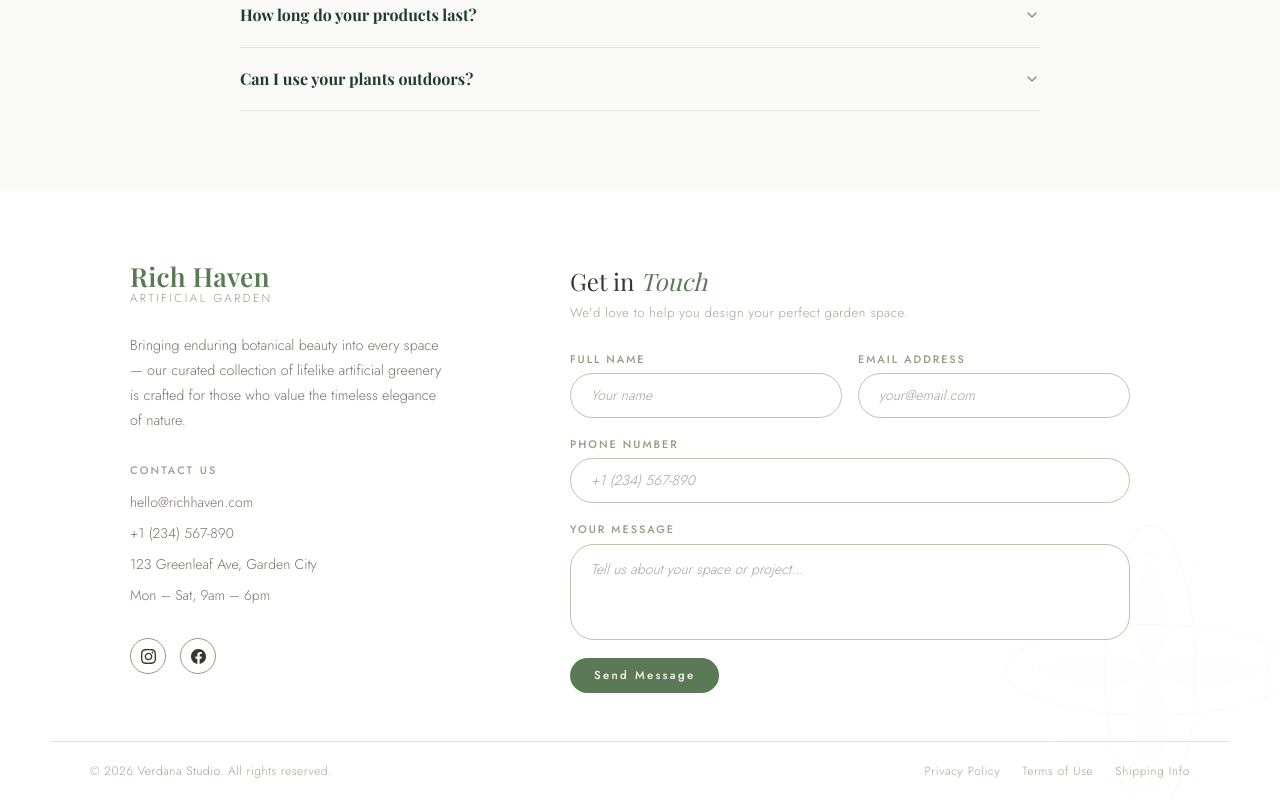
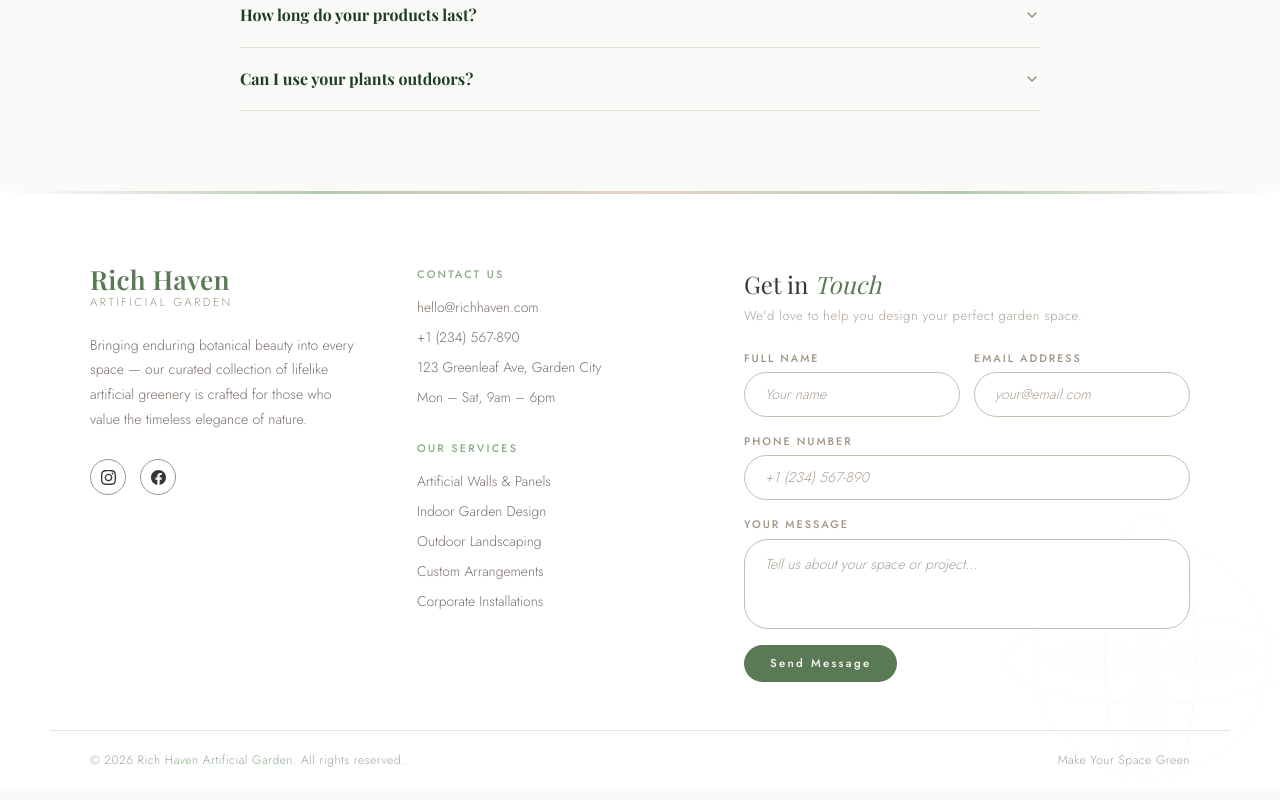
Before and after one commit to alexismierah/practice, a Next.js app in the folder rhe/: page / in a window 1280 px wide. Shown: the part 3218-4018 px from the top of the page. Built offline with nearby package versions, Linux system fonts and the light colour scheme; a web font is replaced by a local one.

Commit message:
Update Footer.tsx

```diff
--- a/rhe/src/components/Footer.tsx
+++ b/rhe/src/components/Footer.tsx
@@ -9,7 +9,7 @@ export default function Footer() {
     phone: "",
     message: "",
   });
-  const [submitted, setSubmitted] = useState(false);
+  const [btnSent, setBtnSent] = useState(false);
 
   const handleChange = (
     e: React.ChangeEvent<HTMLInputElement | HTMLTextAreaElement>
@@ -19,9 +19,9 @@ export default function Footer() {
 
   const handleSubmit = (e: React.FormEvent) => {
     e.preventDefault();
-    setSubmitted(true);
-    setTimeout(() => setSubmitted(false), 4000);
     setFormData({ name: "", email: "", phone: "", message: "" });
+    setBtnSent(true);
+    setTimeout(() => setBtnSent(false), 3000);
   };
 
   return (
@@ -51,7 +51,6 @@ export default function Footer() {
           overflow: hidden;
         }
 
-        /* ─── Decorative botanical SVG watermark ─── */
         .footer-bg-botanical {
           position: absolute;
           inset: 0;
@@ -63,13 +62,12 @@ export default function Footer() {
           background-repeat: no-repeat;
         }
 
-        /* ─── Top divider ─── */
         .footer-divider-top {
           height: 3px;
           background: linear-gradient(90deg, transparent, var(--sage-light), var(--blush), var(--sage-light), transparent);
         }
 
-        /* ─── Main layout ─── */
+        /* ─── 3-column layout ─── */
         .footer-inner {
           position: relative;
           z-index: 1;
@@ -77,37 +75,38 @@ export default function Footer() {
           margin: 0 auto;
           padding: 72px 40px 48px;
           display: grid;
-          grid-template-columns: 1fr 1.55fr;
-          gap: 80px;
+          grid-template-columns: 1fr 1fr 1.4fr;
+          gap: 60px;
           align-items: start;
         }
 
-        @media (max-width: 860px) {
+        @media (max-width: 960px) {
           .footer-inner {
-            grid-template-columns: 1fr;
-            gap: 56px;
+            grid-template-columns: 1fr 1fr;
+            gap: 48px;
             padding: 56px 24px 40px;
+          }
+          .footer-form-wrap {
+            grid-column: 1 / -1;
+            padding: 0 !important;
           }
         }
 
-        /* ─── Left column ─── */
+        @media (max-width: 600px) {
+          .footer-inner {
+            grid-template-columns: 1fr;
+            gap: 40px;
+          }
+          .footer-form-wrap {
+            grid-column: unset;
+          }
+        }
+
+        /* ─── Left column: Brand ─── */
         .footer-brand {
           display: flex;
           flex-direction: column;
-          gap: 28px;
-          padding-left: 40px;
-        }
-
-        .footer-logo {
-          display: flex;
-          align-items: center;
-          gap: 14px;
-        }
-
-        .footer-logo-icon {
-          width: 48px;
-          height: 48px;
-          flex-shrink: 0;
+          gap: 24px;
         }
 
         .footer-logo-text {
@@ -130,48 +129,16 @@ export default function Footer() {
           letter-spacing: 0.22em;
           text-transform: uppercase;
           color: var(--stone-mid);
-          margin-top: 4px;
+          margin-top: 5px;
         }
 
         .footer-desc {
-          font-size: 0.9rem;
+          font-size: 0.88rem;
           line-height: 1.75;
           color: var(--text-soft);
           font-weight: 300;
-          max-width: 320px;
         }
 
-        /* ─── Nav links ─── */
-        .footer-nav {
-          display: flex;
-          flex-direction: column;
-          gap: 10px;
-        }
-
-        .footer-nav-label {
-          font-size: 0.68rem;
-          font-weight: 500;
-          letter-spacing: 0.2em;
-          text-transform: uppercase;
-          color: var(--sage);
-          margin-bottom: 4px;
-        }
-
-        .footer-nav a {
-          font-size: 0.88rem;
-          color: var(--text-soft);
-          text-decoration: none;
-          transition: color 0.2s;
-          font-weight: 300;
-          display: inline-flex;
-          align-items: center;
-        }
-
-        .footer-nav a:hover {
-          color: var(--moss);
-        }
-
-        /* ─── Social ─── */
         .footer-socials {
           display: flex;
           gap: 14px;
@@ -206,9 +173,46 @@ export default function Footer() {
           fill: currentColor;
         }
 
-        /* ─── Right column — Contact form (floating, no container) ─── */
+        /* ─── Center column: Contact + Services ─── */
+        .footer-middle {
+          display: flex;
+          flex-direction: column;
+          gap: 32px;
+        }
+
+        .footer-nav {
+          display: flex;
+          flex-direction: column;
+          gap: 9px;
+        }
+
+        .footer-nav-label {
+          font-size: 0.68rem;
+          font-weight: 500;
+          letter-spacing: 0.2em;
+          text-transform: uppercase;
+          color: var(--sage);
+          margin-bottom: 6px;
+        }
+
+        .footer-nav a,
+        .footer-nav span.footer-nav-item {
+          font-size: 0.87rem;
+          color: var(--text-soft);
+          text-decoration: none;
+          font-weight: 300;
+          display: inline-flex;
+          align-items: center;
+        }
+
+        .footer-nav a:hover {
+          color: var(--moss);
+        }
+
+
+        /* ─── Right column: Form ─── */
         .footer-form-wrap {
-          padding: 0 60px 0 0;
+          padding: 0;
           position: relative;
         }
 
@@ -230,19 +234,19 @@ export default function Footer() {
           color: var(--text-muted);
           font-weight: 300;
           letter-spacing: 0.04em;
-          margin-bottom: 28px;
+          margin-bottom: 24px;
         }
 
         .footer-form {
           display: flex;
           flex-direction: column;
-          gap: 18px;
+          gap: 16px;
         }
 
         .footer-form-row {
           display: grid;
           grid-template-columns: 1fr 1fr;
-          gap: 16px;
+          gap: 14px;
         }
 
         @media (max-width: 560px) {
@@ -282,7 +286,7 @@ export default function Footer() {
 
         .footer-field textarea {
           border-radius: 24px;
-          min-height: 96px;
+          min-height: 90px;
           padding: 14px 20px;
         }
 
@@ -301,57 +305,49 @@ export default function Footer() {
         /* ─── Submit button ─── */
         .footer-submit {
           align-self: flex-start;
-          position: relative;
+          display: flex;
+          align-items: center;
+          justify-content: center;
+          min-width: 148px;
           background: var(--moss);
           color: var(--ivory);
           border: none;
-          padding: 9px 24px;
+          padding: 10px 26px;
           font-family: 'Jost', sans-serif;
           font-size: 0.72rem;
           font-weight: 500;
           letter-spacing: 0.2em;
-          text-transform: Capitalize;
+          text-transform: capitalize;
           cursor: pointer;
-          transition: all 0.25s;
+          transition: background 0.25s, transform 0.2s;
           border-radius: 999px;
           overflow: hidden;
-        }
-
-        .footer-submit::after {
-          content: '';
-          position: absolute;
-          inset: 0;
-          background: linear-gradient(120deg, transparent 0%, rgba(255,255,255,0.12) 50%, transparent 100%);
-          transform: translateX(-100%);
-          transition: transform 0.4s;
         }
 
         .footer-submit:hover {
           transform: translateY(-1px);
         }
 
-
         .footer-submit:active {
           transform: translateY(0);
         }
 
-        /* ─── Success message ─── */
-        .footer-success {
-          display: flex;
-          align-items: center;
-          gap: 10px;
-          padding: 12px 18px;
-          background: var(--sage-pale);
-          border-left: 3px solid var(--sage);
-          font-size: 0.85rem;
-          color: var(--moss);
-          font-weight: 400;
-          animation: fadeIn 0.3s ease;
+        .footer-submit.sent {
+          background: var(--sage);
         }
 
-        @keyframes fadeIn {
-          from { opacity: 0; transform: translateY(4px); }
-          to   { opacity: 1; transform: translateY(0); }
+        .footer-submit .check-icon {
+          display: none;
+          width: 14px;
+          height: 14px;
+          stroke: var(--ivory);
+          stroke-width: 2.5;
+          fill: none;
+          flex-shrink: 0;
+        }
+
+        .footer-submit.sent .check-icon {
+          display: block;
         }
 
         /* ─── Bottom bar ─── */
@@ -410,58 +406,71 @@ export default function Footer() {
 
       <footer className="footer-root" id="footer">
         <div className="footer-bg-botanical" aria-hidden="true" />
-
+        <div className="footer-divider-top" />
 
         <div className="footer-inner">
-          {/* ── Left: Brand + Nav ── */}
+
+          {/* ── Col 1: Brand ── */}
           <div className="footer-brand">
-            {/* Logo */}
-            <div className="footer-logo">
             <div className="footer-logo-text">
               <span className="footer-logo-name">Rich Haven</span>
               <span className="footer-logo-tagline">Artificial Garden</span>
-              </div>
             </div>
 
             <p className="footer-desc">
               Bringing enduring botanical beauty into every space — our curated collection of lifelike artificial greenery is crafted for those who value the timeless elegance of nature.
             </p>
 
-            {/* Nav */}
-            <nav className="footer-nav">
-              <span className="footer-nav-label">Contact Us</span>
-              <a href="mailto:hello@richhaven.com">hello@richhaven.com</a>
-              <a href="tel:+1234567890">+1 (234) 567-890</a>
-              <a href="#">123 Greenleaf Ave, Garden City</a>
-              <a href="#">Mon – Sat, 9am – 6pm</a>
-            </nav>
-
-            {/* Socials */}
             <div className="footer-socials">
-              {/* Instagram */}
               <a href="#" className="footer-social-btn" aria-label="Instagram">
                 <svg viewBox="0 0 24 24"><path d="M12 2.163c3.204 0 3.584.012 4.85.07 3.252.148 4.771 1.691 4.919 4.919.058 1.265.069 1.645.069 4.849 0 3.205-.012 3.584-.069 4.849-.149 3.225-1.664 4.771-4.919 4.919-1.266.058-1.644.07-4.85.07-3.204 0-3.584-.012-4.849-.07-3.26-.149-4.771-1.699-4.919-4.92-.058-1.265-.07-1.644-.07-4.849 0-3.204.013-3.583.07-4.849.149-3.227 1.664-4.771 4.919-4.919 1.266-.057 1.645-.069 4.849-.069zm0-2.163c-3.259 0-3.667.014-4.947.072-4.358.2-6.78 2.618-6.98 6.98-.059 1.281-.073 1.689-.073 4.948 0 3.259.014 3.668.072 4.948.2 4.358 2.618 6.78 6.98 6.98 1.281.058 1.689.072 4.948.072 3.259 0 3.668-.014 4.948-.072 4.354-.2 6.782-2.618 6.979-6.98.059-1.28.073-1.689.073-4.948 0-3.259-.014-3.667-.072-4.947-.196-4.354-2.617-6.78-6.979-6.98-1.281-.059-1.69-.073-4.949-.073zm0 5.838c-3.403 0-6.162 2.759-6.162 6.162s2.759 6.163 6.162 6.163 6.162-2.759 6.162-6.163c0-3.403-2.759-6.162-6.162-6.162zm0 10.162c-2.209 0-4-1.79-4-4 0-2.209 1.791-4 4-4s4 1.791 4 4c0 2.21-1.791 4-4 4zm6.406-11.845c-.796 0-1.441.645-1.441 1.44s.645 1.44 1.441 1.44c.795 0 1.439-.645 1.439-1.44s-.644-1.44-1.439-1.44z"/></svg>
               </a>
-              {/* Facebook */}
               <a href="#" className="footer-social-btn" aria-label="Facebook">
                 <svg viewBox="0 0 24 24"><path d="M24 12.073c0-6.627-5.373-12-12-12s-12 5.373-12 12c0 5.99 4.388 10.954 10.125 11.854v-8.385H7.078v-3.47h3.047V9.43c0-3.007 1.792-4.669 4.533-4.669 1.312 0 2.686.235 2.686.235v2.953H15.83c-1.491 0-1.956.925-1.956 1.874v2.25h3.328l-.532 3.47h-2.796v8.385C19.612 23.027 24 18.062 24 12.073z"/></svg>
               </a>
             </div>
           </div>
 
-          {/* ── Right: Contact Form ── */}
+          {/* ── Col 2: Contact + Services ── */}
+          <div className="footer-middle">
+            <nav className="footer-nav">
+              <span className="footer-nav-label">Contact Us</span>
+              <span className="footer-nav-item">hello@richhaven.com</span>
+              <span className="footer-nav-item">+1 (234) 567-890</span>
+              <span className="footer-nav-item">123 Greenleaf Ave, Garden City</span>
+              <span className="footer-nav-item">Mon – Sat, 9am – 6pm</span>
+            </nav>
+
+            <nav className="footer-nav">
+              <span className="footer-nav-label">Our Services</span>
+              <a href="#">
+
+                Artificial Walls & Panels
+              </a>
+              <a href="#">
+
+                Indoor Garden Design
+              </a>
+              <a href="#">
+
+                Outdoor Landscaping
+              </a>
+              <a href="#">
+
+                Custom Arrangements
+              </a>
+              <a href="#">
+
+                Corporate Installations
+              </a>
+            </nav>
+          </div>
+
+          {/* ── Col 3: Contact Form ── */}
           <div className="footer-form-wrap">
             <h3 className="footer-form-heading">Get in <em>Touch</em></h3>
             <p className="footer-form-sub">We'd love to help you design your perfect garden space.</p>
 
-            {submitted ? (
-              <div className="footer-success">
-                <svg width="18" height="18" fill="none" stroke="currentColor" strokeWidth="2" viewBox="0 0 24 24">
-                  <polyline points="20 6 9 17 4 12"/>
-                </svg>
-                Thank you — we'll be in touch shortly.
-              </div>
-            ) : (
             <form className="footer-form" onSubmit={handleSubmit}>
               <div className="footer-form-row">
                 <div className="footer-field">
@@ -511,23 +520,26 @@ export default function Footer() {
                   required
                 />
               </div>
-                <button type="submit" className="footer-submit">
-                  Send Message
+              <button
+                type="submit"
+                className={`footer-submit${btnSent ? " sent" : ""}`}
+              >
+                <svg className="check-icon" viewBox="0 0 24 24">
+                  <polyline points="20 6 9 17 4 12" />
+                </svg>
+                {btnSent ? "Sent!" : "Send Message"}
               </button>
             </form>
-            )}
           </div>
         </div>
 
         {/* ── Bottom bar ── */}
         <div className="footer-bottom">
           <span className="footer-copy">
-            © {new Date().getFullYear()} <a href="#">Verdana Studio</a>. All rights reserved.
+            © {new Date().getFullYear()} <a href="#">Rich Haven Artificial Garden</a>. All rights reserved.
           </span>
           <div className="footer-bottom-links">
-            <a href="#">Privacy Policy</a>
-            <a href="#">Terms of Use</a>
-            <a href="#">Shipping Info</a>
+            <span className="footer-copy"> Make Your Space Green</span>
           </div>
         </div>
       </footer>
```
Lines whose indentation alone changed are shown as unchanged.
